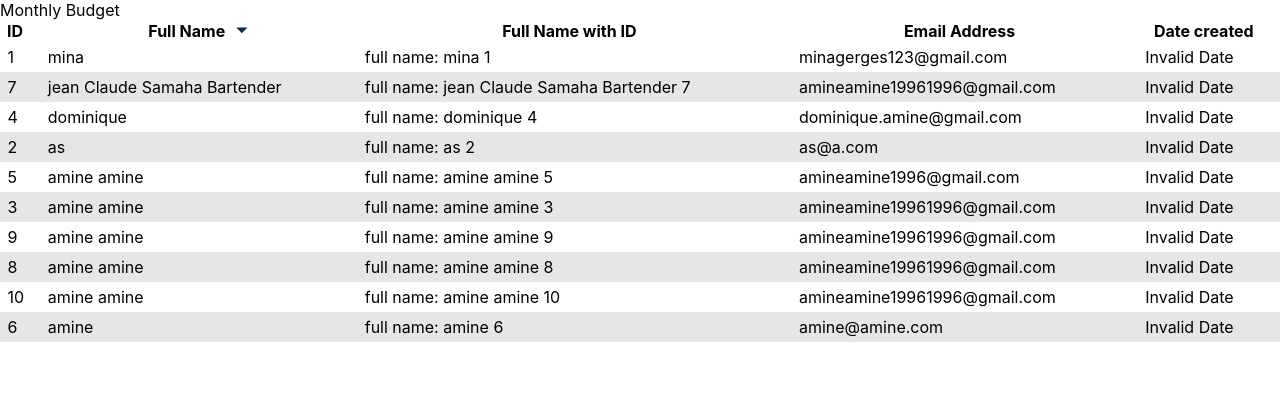
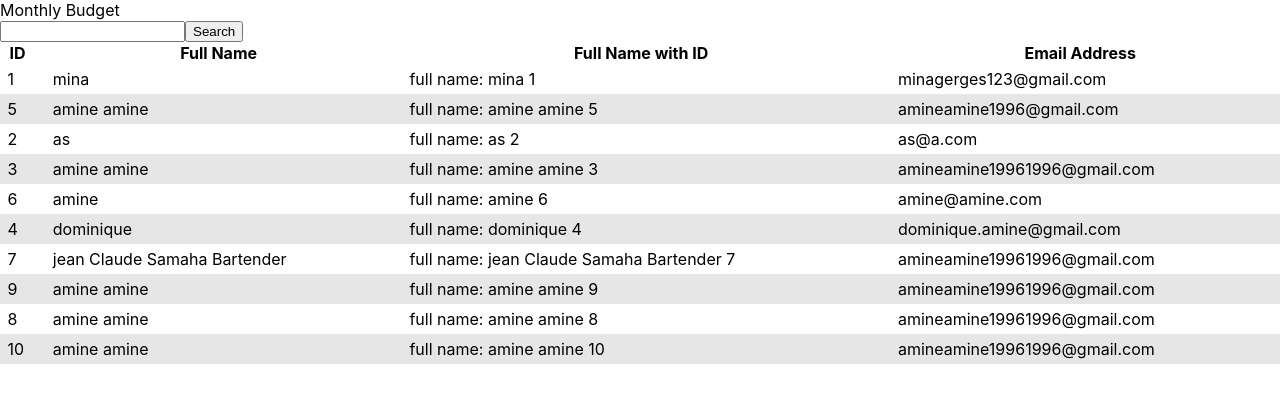
Before and after one commit to meowhite/simple-table, a React (Create React App) app: page / in a window 1280 px wide. Shown: the top 402 px of the page. Built offline with nearby package versions, Linux system fonts and the light colour scheme.

Commit message:
add on search

```diff
--- a/src/App.js
+++ b/src/App.js
@@ -34,16 +34,16 @@ function App() {
         sortable: true,
         isTagline: true,
       },
-      {
-        title: 'Date created',
-        key: 'date',
-        formatter: value => (new Date(Number('2021-09-16 22:18:31'))).toDateString(),
-      }
+      // {
+      //   title: 'Date created',
+      //   key: 'date',
+      //   formatter: value => (new Date(Number('2021-09-16 22:18:31'))).toDateString(),
+      // }
     ],
-    defaultSort: {
-      field: 'name',
-      isAsc: true,
-    },
+    // defaultSort: {
+    //   field: 'name',
+    //   isAsc: true,
+    // },
     items: data,
     primaryKey: '_id',
     style: {},
--- a/src/Table.js
+++ b/src/Table.js
@@ -5,13 +5,22 @@ import useTable from './TableController'
 export default function Table(props) {
   const { config: { fields, primaryKey, defaultSort }, data } = props;
   const formatData = dataFieldFormatter(data, fields)
-  const { sortCriteria, tableData, onSort } = useTable({ data: formatData, defaultSort })
+  const { sortCriteria, tableData, onSort, onSearch } = useTable({ data: formatData, defaultSort })
+
+  const [searchValue, setSearchValue] = useState('')
 
   const onHandleSort = (currentField) => () => currentField?.sortable && onSort(currentField)
+
+  const onChangeSearch = (ev) => setSearchValue(ev.target.value)
+  const onHandleSearch = () => onSearch(searchValue.toString())
 
   return (
     <div>
       <div>Monthly Budget</div>
+      <input value={searchValue} onChange={onChangeSearch} />
+      <button onClick={onHandleSearch}>
+        Search
+      </button>
       <table className="fn-table">
         <thead>
           <tr>
--- a/src/TableController.js
+++ b/src/TableController.js
@@ -6,15 +6,18 @@ export default function TableController(params = {}) {
   const [tableData, setTableData] = useState(data)
   const [sortCriteria, setSortCriteria] = useState(defaultSort || { field: '', isAsc: undefined })
 
+  console.log('tableData', tableData)
+
   // handle default sort
   useEffect(() => {
-    defaultSort && onSort((defaultSort && { key: defaultSort?.field, isAsc: defaultSort?.isAsc }) || { field: '', isAsc: undefined })
+    if (!defaultSort?.field) return;
+    onSort((defaultSort?.field && { key: defaultSort?.field, isAsc: defaultSort?.isAsc }) || { key: '', isAsc: undefined })
   }, [defaultSort])
 
   const onSort = (currentField) => {
     const { field, isAsc } = sortCriteria
     const { key, isSortable } = currentField // key is field id
-    const isSameField = field === currentField.key
+    const isSameField = field === key
 
     let items = structuredClone(data)
     if (typeof getNextSortStatus(isAsc) === 'boolean' && isSameField) {
@@ -25,13 +28,21 @@ export default function TableController(params = {}) {
     if (!isSameField) {
       items.sort((a, b) => (a[key] > b[key]) ? 1 : -1)
     }
-    setSortCriteria({ field: currentField.key, isAsc: isSameField ? getNextSortStatus(isAsc) : true })
+    setSortCriteria({ field: key, isAsc: isSameField ? getNextSortStatus(isAsc) : true })
     setTableData(items)
+  }
+
+  const onFilter = () => {
+    // const filterFields = tableData?.filter(row => )
+  }
+
+  const onSearch = (searchValue) => {
+    const searchFields = data?.filter(row => Object.entries(row).some(entry => String(entry[1]).toLowerCase().includes(searchValue)))
+    setTableData(searchValue ? searchFields : data)
   }
 
 
 
 
-
-  return ({ sortCriteria, tableData, onSort })
+  return ({ sortCriteria, tableData, onSort, onSearch })
 }
```
